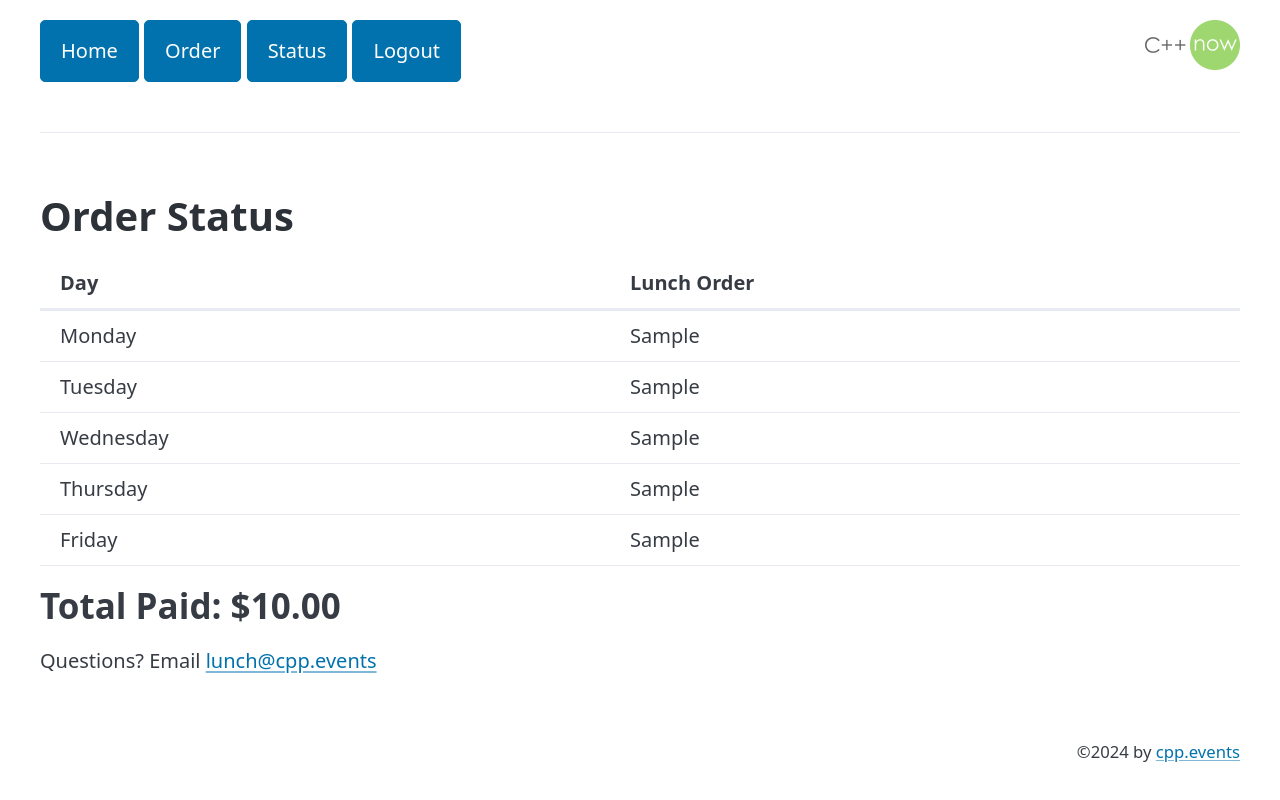
After one commit to sheapwilliams/lunch.cpp.events, a Flask app: page /status in a window 1280 px wide. The commit adds this page. Run offline with Flask 3, Linux system fonts and the light colour scheme; a user stored in the database is signed in; tables that the repository leaves empty hold one stand-in row (values such as "Sample post"); some libraries are stand-ins or nearby versions.

Commit message:
misc fixes and updates with orders past date.

```diff
--- a/app/routes.py
+++ b/app/routes.py
@@ -222,15 +222,14 @@ def register():
     return render_template('register.html', title='Register', form=form)
 
 
-@app.route('/user/<username>')
+@app.route('/status')
 @login_required
-def user(username):
-    user = db.first_or_404(sa.select(User).where(User.username == username))
-    posts = [
-        {'author': user, 'body': 'Test post #1'},
-        {'author': user, 'body': 'Test post #2'}
-    ]
-    return render_template('user.html', user=user, posts=posts)
+def status():
+    user = db.session.get(User, current_user.get_id())
+    if user.orders == None:
+        return render_template('status_none.html', title='Order Status')
+
+    return render_template('status.html', title='Order Status', user=user)
 
 
 @app.route('/reset_password_request', methods=['GET', 'POST'])
--- a/app/templates/base.html
+++ b/app/templates/base.html
@@ -30,6 +30,7 @@
             <img src="{{ url_for('static',filename='cppnow-logo.png') }}" alt="cppnow-logo" align="right" />
             <a role="button" href="{{ url_for('index') }}">Home</a>
             <a role="button" href="{{ url_for('order') }}">Order</a>
+            <a role="button" href="{{ url_for('status') }}">Status</a>
             {% if current_user.is_anonymous %}
             <a role="button" href="{{ url_for('login') }}">Login</a>
             {% else %}
--- a/app/templates/change_order.html
+++ b/app/templates/change_order.html
@@ -1,10 +1,9 @@
 {% extends "base.html" %}
 
 {% block content %}
-<h1>Order Updated</h1>
+<h1>We have updated your order.</h1>
 <section>
     <div>
-        <h2>We have updated your order.</h2>
         <h2>Total Paid: ${{ '%0.2f'|format(user.orders.total_paid|float) }}</h2>
     </div>
 </section>
--- a/app/templates/index.html
+++ b/app/templates/index.html
@@ -14,12 +14,10 @@
         </p>
         <p>
             The cost is {{ "$%.2f"|format(price) }} per day. This price includes all delivery, tax and gratuity to the
-            restaurant. You pay only for the days you order
-            lunch on.
+            restaurant. You pay only for the days you order lunch on.
         </p>
         <p>
-            Please note, there are no customizations or special requests. Likewise we do not have any specific
-            gluten free options as we cannot guarantee that from the restaurant.
+            Please note, there are no customizations or special requests.
         </p>
         <p>
             <b>B</b> = Beef<br />
--- /dev/null
+++ b/app/templates/status.html
@@ -0,0 +1,61 @@
+{% extends "base.html" %}
+
+{% block content %}
+<h1>Order Status</h1>
+<section>
+    <table>
+        <thead data-theme="light">
+            <th>Day</th>
+            <th>Lunch Order</th>
+        </thead>
+        <tr>
+            <th scope="row">
+                Monday
+            </th>
+            <td>
+                {{ user.orders.monday }}
+            </td>
+        </tr>
+        <tr>
+            <th scope="row">
+                Tuesday
+            </th>
+            <td>
+                {{ user.orders.tuesday }}
+            </td>
+        </tr>
+        <tr>
+            <th scope="row">
+                Wednesday
+            </th>
+            <td>
+                {{ user.orders.wednesday }}
+            </td>
+        </tr>
+        <tr>
+            <th scope="row">
+                Thursday
+            </th>
+            <td>
+                {{ user.orders.thursday }}
+            </td>
+        </tr>
+        <tr>
+            <th scope="row">
+                Friday
+            </th>
+            <td>
+                {{ user.orders.friday }}
+            </td>
+        </tr>
+    </table>
+</section>
+<section>
+    <div>
+        <h2>Total Paid: ${{ '%0.2f'|format(user.orders.total_paid|float) }}</h2>
+    </div>
+</section>
+<p>
+    Questions? Email <a href="mailto:lunch@cpp.events">lunch@cpp.events</a>
+</p>
+{% endblock %}
```
Also changed, not shown: app/templates/payment.html (+11 -1 lines), app/templates/status_none.html (added, +61 -0 lines), README.md.
